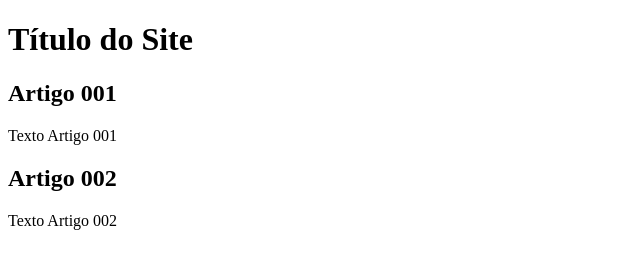
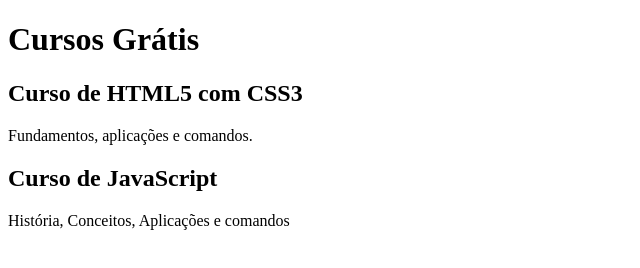
Before and after one commit to jeanfsantos83/projeto-site, a plain HTML site: page index.html in a window 1280 px wide. Shown: the whole page, without its empty margins (0-640 px from the left). Drawn offline with Linux system fonts and the light colour scheme.

Commit message:
comecei a escrever conteudo

```diff
--- a/index.html
+++ b/index.html
@@ -8,15 +8,15 @@
 <body>
     <main>
         <header>
-            <h1>Título do Site</h1>
+            <h1>Cursos Grátis</h1>
         </header>
         <article>
-            <h2>Artigo 001</h2>
-            <p>Texto Artigo 001</p>
+            <h2>Curso de HTML5 com CSS3</h2>
+            <p>Fundamentos, aplicações e comandos.</p>
         </article>
         <article>
-            <h2>Artigo 002</h2>
-            <p>Texto Artigo 002</p>
+            <h2>Curso de JavaScript</h2>
+            <p>História, Conceitos, Aplicações e comandos</p>
         </article>
     </main>
 </body>
```
